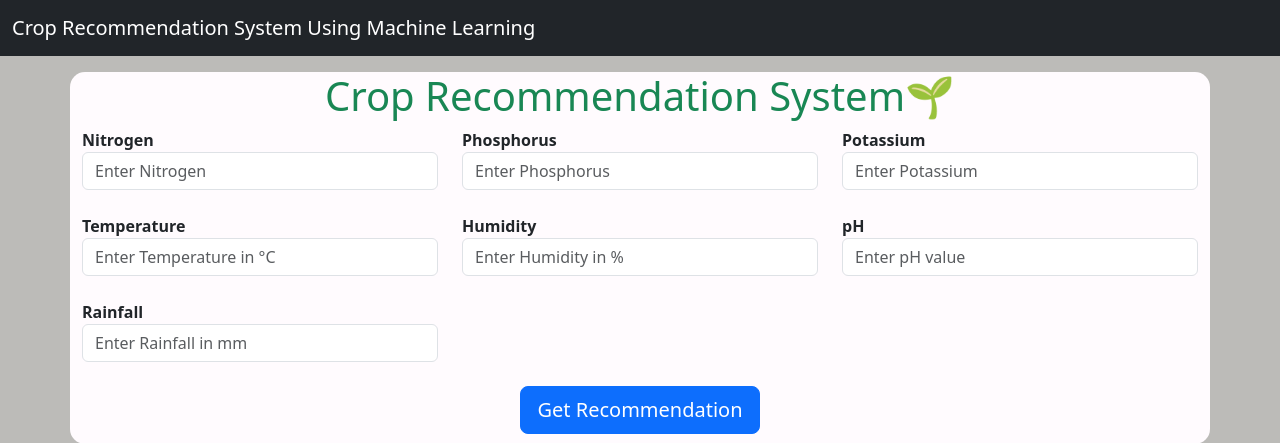
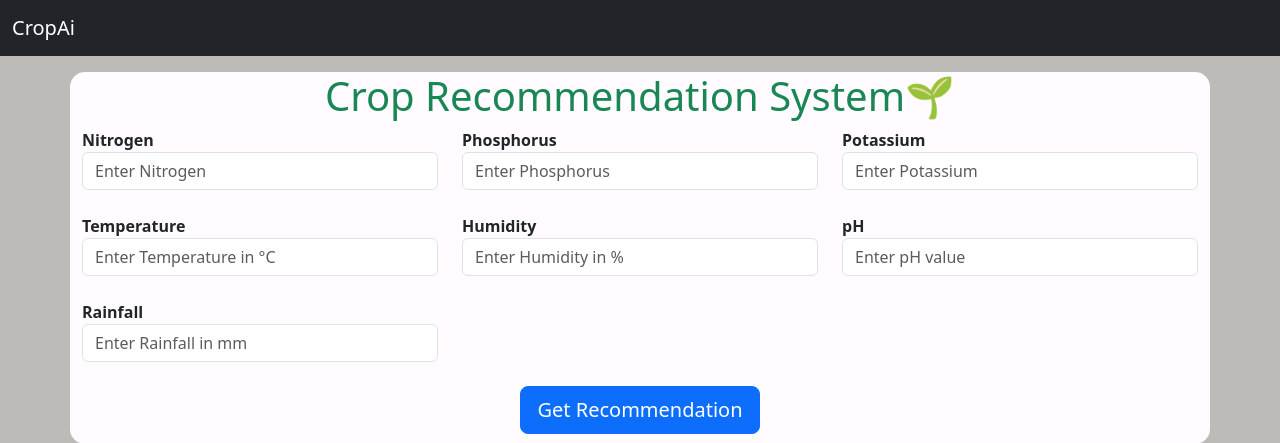
Before and after one commit to sankha-deep-Bt/Crop-recommendation-system-ml, a Flask app: page / in a window 1280 px wide. Shown: the top 443 px of the page. Run offline with Flask 3, Linux system fonts and the light colour scheme; parts of the project's set-up code (start-up, migrations or seed data) failed here and were passed over.

Commit message:
index.html changes

```diff
--- a/templates/index.html
+++ b/templates/index.html
@@ -3,7 +3,7 @@
   <head>
     <meta charset="utf-8" />
     <meta name="viewport" content="width=device-width, initial-scale=1" />
-    <title>Crop Recommendation System</title>
+    <title>CropAi</title>
     <link
       href="https://cdn.jsdelivr.net/npm/bootstrap@5.3.0-alpha3/dist/css/bootstrap.min.css"
       rel="stylesheet"
@@ -42,9 +42,8 @@
     <!--=======================navbar=====================================================-->
     <nav class="navbar navbar-expand-lg navbar-dark bg-dark">
       <div class="container-fluid">
-        <a class="navbar-brand" href="/"
-          >Crop Recommendation System Using Machine Learning</a
-        >
+        <div class="navbar-brand" href="/"
+          >CropAi
       </div>
     </nav>
 
```
